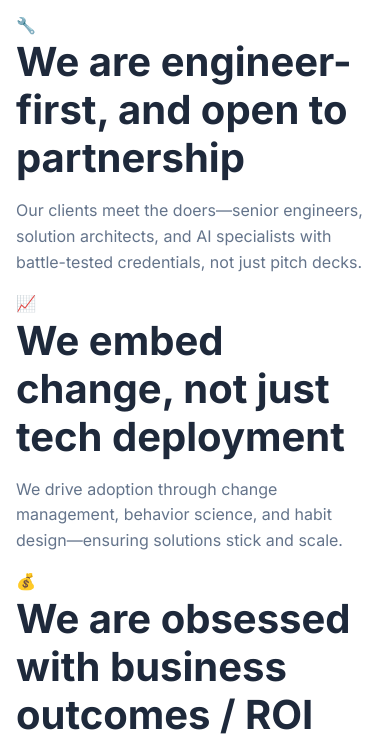
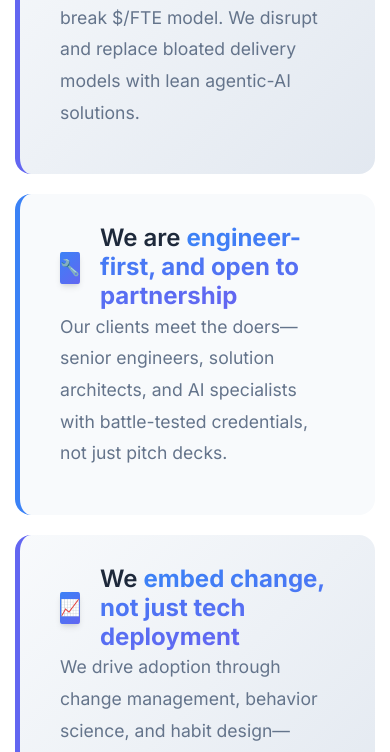
Before and after one commit to Gbhan123/VerticalSenseAI-website, a plain HTML site: page VS-AboutUS.html in a window 390 px wide. Shown: the part 960-1712 px from the top of the page. Drawn offline with Linux system fonts and the light colour scheme.

Commit message:
Update style.css

```diff
--- a/style.css
+++ b/style.css
@@ -822,6 +822,80 @@ p {
     color: var(--text-muted);
 }
 
+.content {
+    background: var(--background-color);
+    border-radius: 20px 20px 0 0;
+    margin-top: 40px;
+    padding: 60px 0;
+    box-shadow: var(--shadow-xl);
+}
+
+.value-prop {
+    margin-bottom: 10px;
+    padding: 20px;
+    border-radius: var(--border-radius-lg);
+    background: var(--surface-color);
+    border-left: 5px solid var(--primary-color);
+    transition: transform var(--transition-smooth), box-shadow var(--transition-smooth);
+}
+
+.value-prop:hover {
+    transform: translateY(-5px);
+    box-shadow: var(--shadow-lg);
+}
+
+.value-prop:nth-child(even) {
+    border-left-color: var(--secondary-color);
+    background: linear-gradient(135deg, var(--surface-color) 0%, var(--border-color) 100%);
+}
+
+.value-prop h2 {
+    font-size: 1.8rem;
+    color: var(--text-primary);
+    margin-bottom: 20px;
+    font-weight: 600;
+}
+
+.value-prop p {
+    font-size: 1.1rem;
+    color: var(--text-secondary);
+    line-height: 1.8;
+}
+
+.highlight {
+    background: var(--gradient-primary);
+    -webkit-background-clip: text;
+    -webkit-text-fill-color: transparent;
+    background-clip: text;
+    font-weight: 700;
+}
+
+.icon {
+    width: 32px;
+    height: 32px;
+    background: var(--gradient-primary);
+    border-radius: 10%;
+    display: flex;
+    align-items: center;
+    justify-content: center;
+    margin-bottom: 0; /* remove bottom spacing if it's inline with heading */
+    color: var(--background-color);
+    font-size: 1rem; /* reduce text size */
+    font-weight: bold;
+    box-shadow: var(--shadow-md);
+}
+
+.value-prop-header {
+    display: flex;
+    align-items: center;
+    gap: 20px; /* space between icon and heading */
+}
+
+.value-prop-header h2 {
+    margin: 0; /* remove default margin */
+}
+
+
 /* Responsive Design */
 @media (max-width: 768px) {
     .nav-menu {
@@ -900,7 +974,50 @@ p {
         grid-template-columns: 1fr;
         text-align: center;
     }
-}
+                .hero h1 {
+                font-size: 2.5rem;
+            }
+
+            .hero p {
+                font-size: 1.1rem;
+            }
+
+            .value-prop {
+                padding: 30px 20px;
+                margin-bottom: 40px;
+            }
+
+            .value-prop h2 {
+                font-size: 1.5rem;
+            }
+
+            .container {
+                padding: 0 15px;
+            }
+            <!-- About US specific CSS -->
+            .hero h1 {
+                font-size: 2.5rem;
+            }
+
+            .hero p {
+                font-size: 1.1rem;
+            }
+
+            .value-prop {
+                padding: 30px 40px;
+                margin-bottom: 20px;
+            }
+
+            .value-prop h2 {
+                font-size: 1.5rem;
+            }
+
+            .container {
+                padding: 0 15px;
+            }
+
+
+            }
 
 @media (max-width: 480px) {
     .hero {
@@ -929,3 +1046,32 @@ p {
         grid-template-columns: 1fr;
     }
 }
+
+.cta-section {
+    text-align: center;
+    padding: 60px 40px;
+    background: linear-gradient(135deg, var(--text-primary) 0%, var(--text-secondary) 100%);
+    color: var(--background-color);
+    margin-top: 40px;
+}
+
+.cta-section h2 {
+    font-size: 2.2rem;
+    margin-bottom: 20px;
+}
+
+.cta-section p {
+    font-size: 1.2rem;
+    opacity: 0.9;
+}
+
+/* Additional styling for better visual hierarchy */
+.value-prop:hover .icon {
+    transform: scale(1.05);
+    transition: transform var(--transition-fast);
+}
+
+.value-prop:focus-within {
+    outline: 2px solid var(--primary-color);
+    outline-offset: 2px;
+}
```
